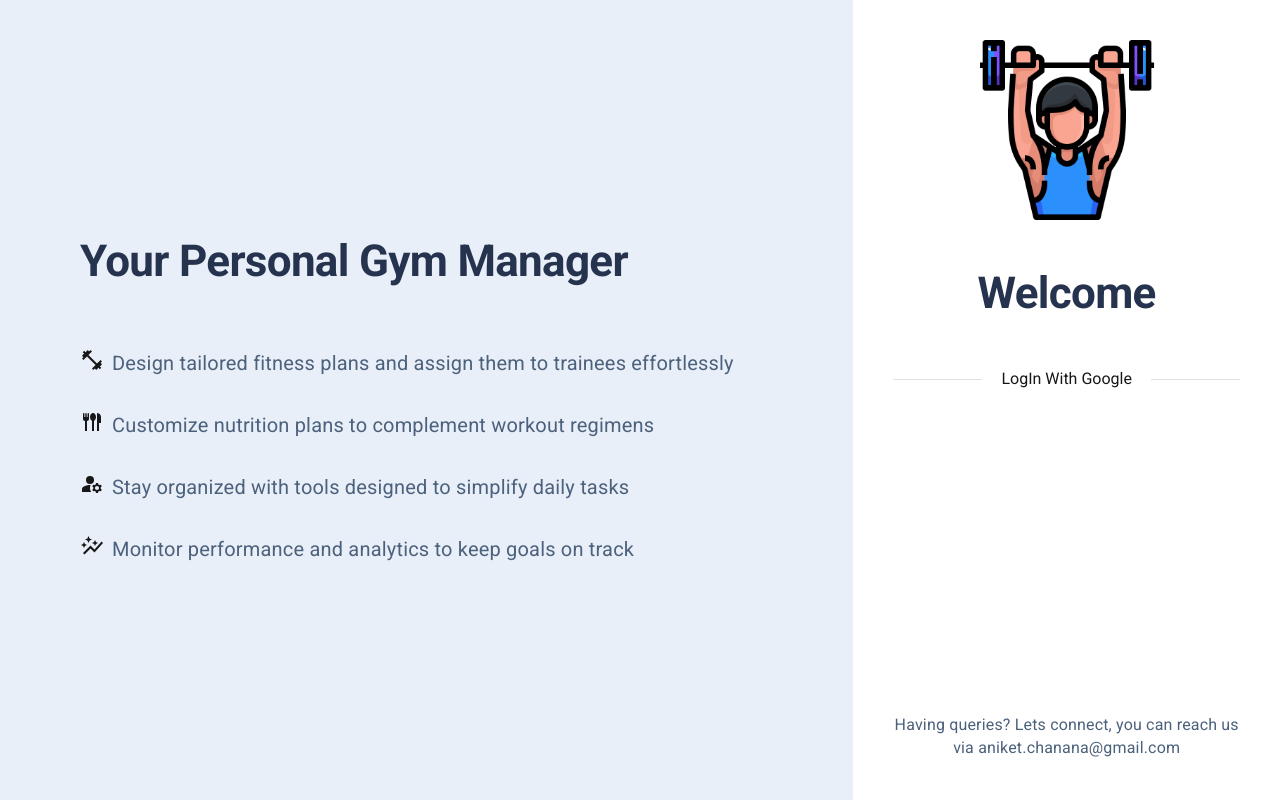
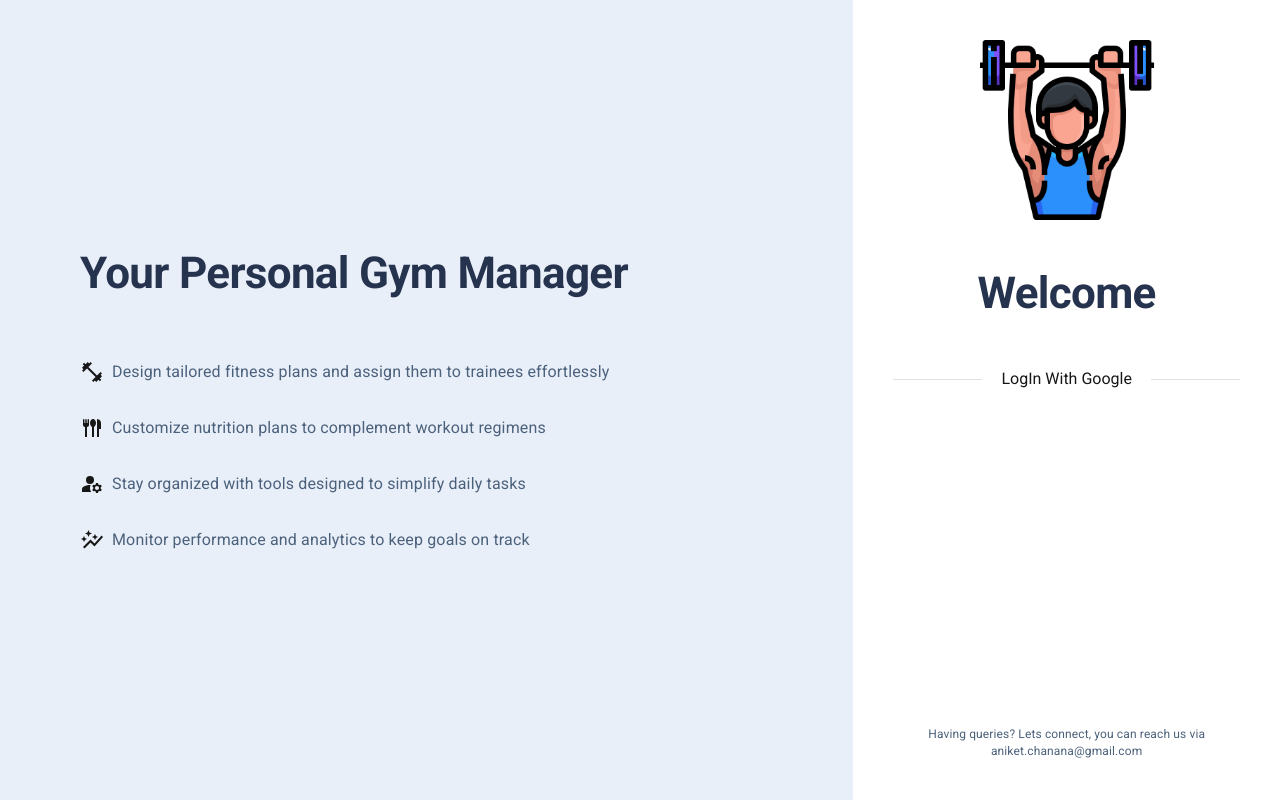
Before and after one commit to waveflow-fit/gym_manager_ui, a Next.js app: page / in a window 1280 px wide. Built offline with nearby package versions, Linux system fonts and the light colour scheme; no server answers; what @bprogress/next, @mui/material-nextjs would draw is missing.

Commit message:
theme update

```diff
--- a/src/theme.ts
+++ b/src/theme.ts
@@ -65,8 +65,8 @@ const theme = createTheme({
       fontWeight: 500,
       color: gymThemePalette.text.primary,
     },
-    body1: { fontSize: '1.25rem', color: gymThemePalette.text.secondary },
-    body2: { fontSize: '1rem', color: gymThemePalette.text.secondary },
+    body1: { fontSize: '1rem', color: gymThemePalette.text.secondary },
+    body2: { fontSize: '0.75rem', color: gymThemePalette.text.secondary },
   },
   components: {
     MuiButtonBase: {
```
